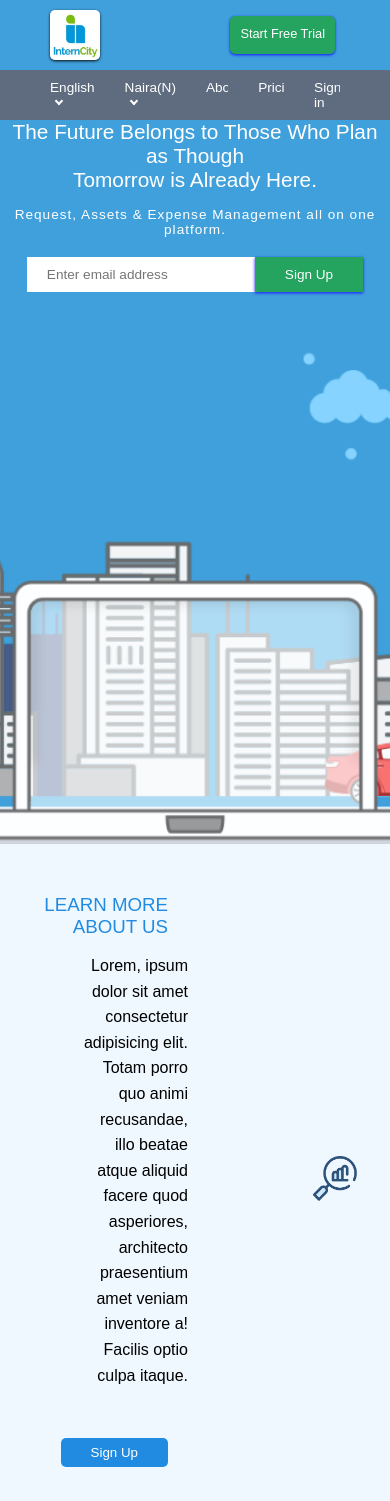
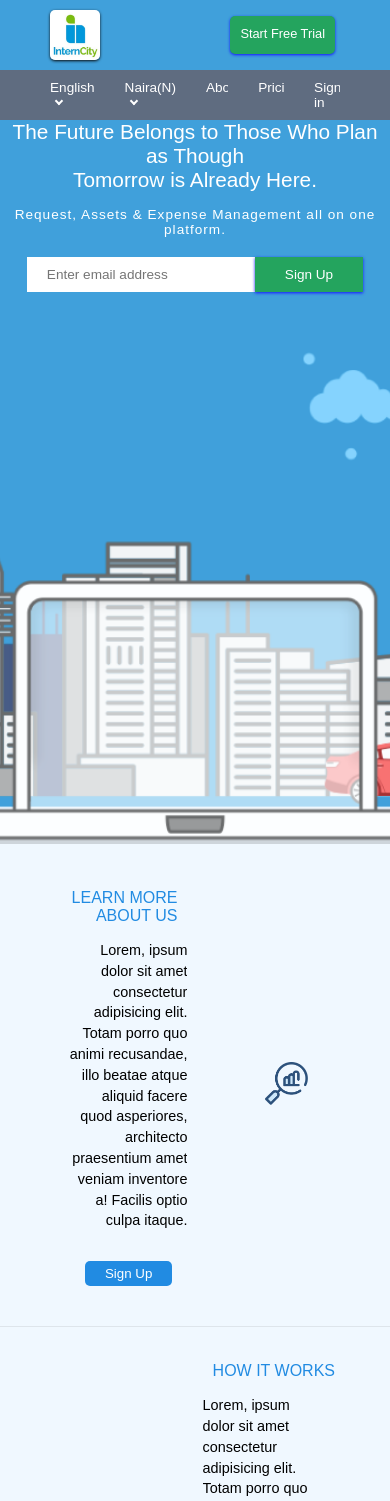
Before and after one commit to Akuchinyerenwa/InternCityHubClone2, a React (Vite) app: page / in a window 390 px wide. Shown: the top 1501 px of the page. Built offline with nearby package versions, Linux system fonts and the light colour scheme.

Commit message:
Add media query to info section with normal css

```diff
--- a/src/Components/InfoComponents/InfoTemplates.css
+++ b/src/Components/InfoComponents/InfoTemplates.css
@@ -1,7 +1,15 @@
-.template-one, .template-two {
+.template-one,
+.template-two {
   display: flex;
   align-items: center;
   justify-content: space-between;
   padding: 20px;
   border-bottom: 1px solid #dee5eb;
 }
+
+@media (max-width: 720px) {
+  .template-one,
+  .template-two {
+    padding: 15px 5px;
+  }
+}
--- a/src/Components/InfoComponents/InfoTemplatesComponents/About.css
+++ b/src/Components/InfoComponents/InfoTemplatesComponents/About.css
@@ -28,3 +28,24 @@
   margin-right: 20px;
   margin-bottom: 30px;
 }
+
+@media (max-width: 720px) {
+  .about-root h3 {
+    padding: 0 10px;
+    font-size: 1rem;
+    font-weight: 500;
+  }
+
+  .about-root p {
+    font-size: .90rem;
+    line-height: 1.3rem;
+    margin-bottom: 30px;
+  }
+
+  .about-root button {
+    padding: 5px 20px;
+    border-radius: 5px;
+    margin-right: 15px;
+    margin-bottom: 25px;
+  }
+}
--- a/src/Components/InfoComponents/InfoTemplatesComponents/AboutImg.css
+++ b/src/Components/InfoComponents/InfoTemplatesComponents/AboutImg.css
@@ -7,3 +7,10 @@
   margin-left: 100px;
   margin-bottom: 10px;
 }
+
+@media (max-width: 720px) {
+  .about-img img {
+    width: 25%;
+    margin-left: 30%;
+  }
+}
--- a/src/Components/InfoComponents/InfoTemplatesComponents/HowItWork.css
+++ b/src/Components/InfoComponents/InfoTemplatesComponents/HowItWork.css
@@ -18,3 +18,16 @@
   line-height: 1.6rem;
   margin-bottom: 50px;
 }
+
+@media (max-width: 720px) {
+  .how-it-work-root h3 {
+    padding: 0 10px;
+    font-size: 1rem;
+  }
+
+  .how-it-work-root p {
+    font-size: .90rem;
+    line-height: 1.3rem;
+    margin-bottom: 30px;
+  }
+}
--- a/src/Components/InfoComponents/InfoTemplatesComponents/SettingsImg.css
+++ b/src/Components/InfoComponents/InfoTemplatesComponents/SettingsImg.css
@@ -6,3 +6,10 @@
   width: 28%;
   margin-left: 65%;
 }
+
+@media (max-width: 720px) {
+  .settings-img img {
+    width: 25%;
+    margin-left: 40%;
+  }
+}
```
